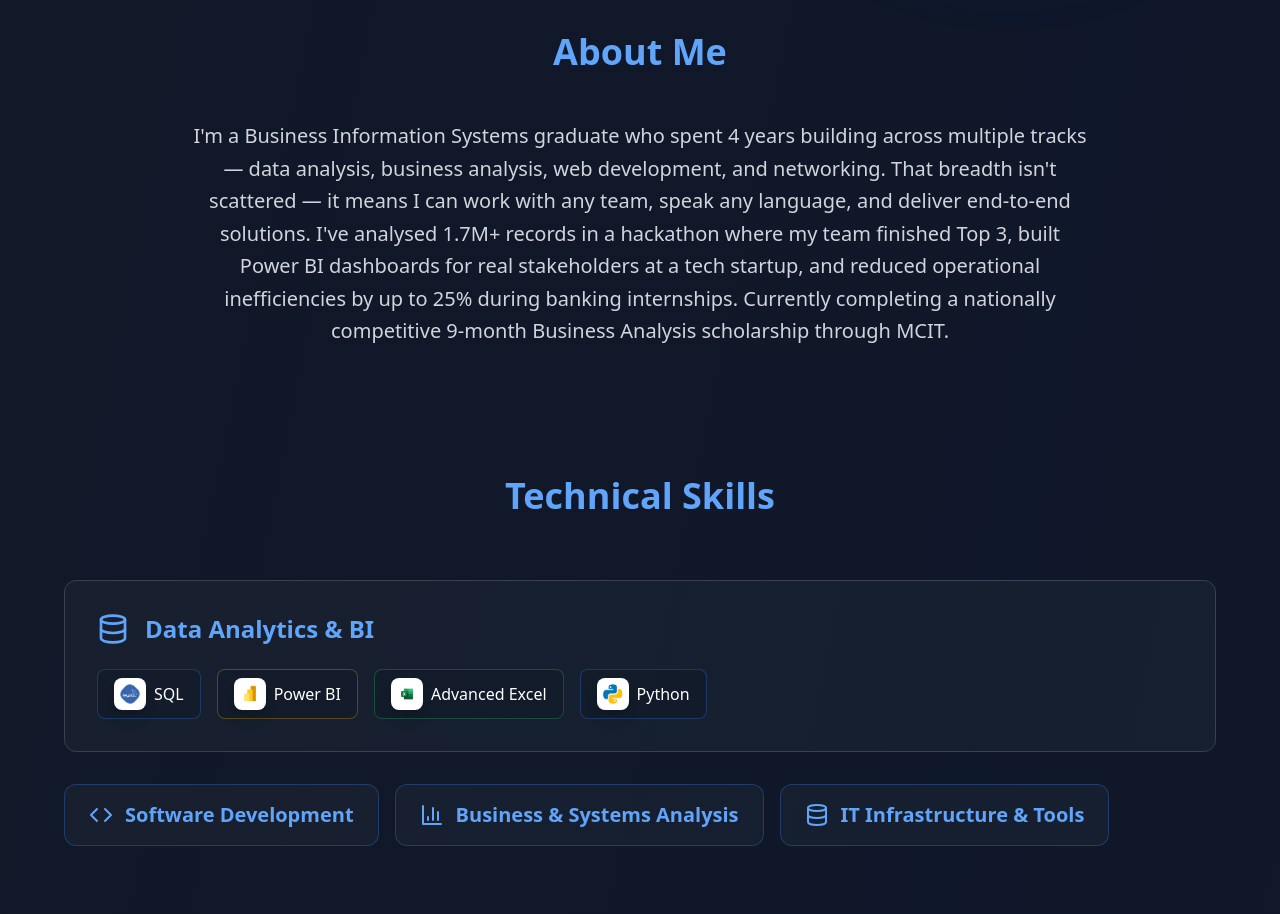
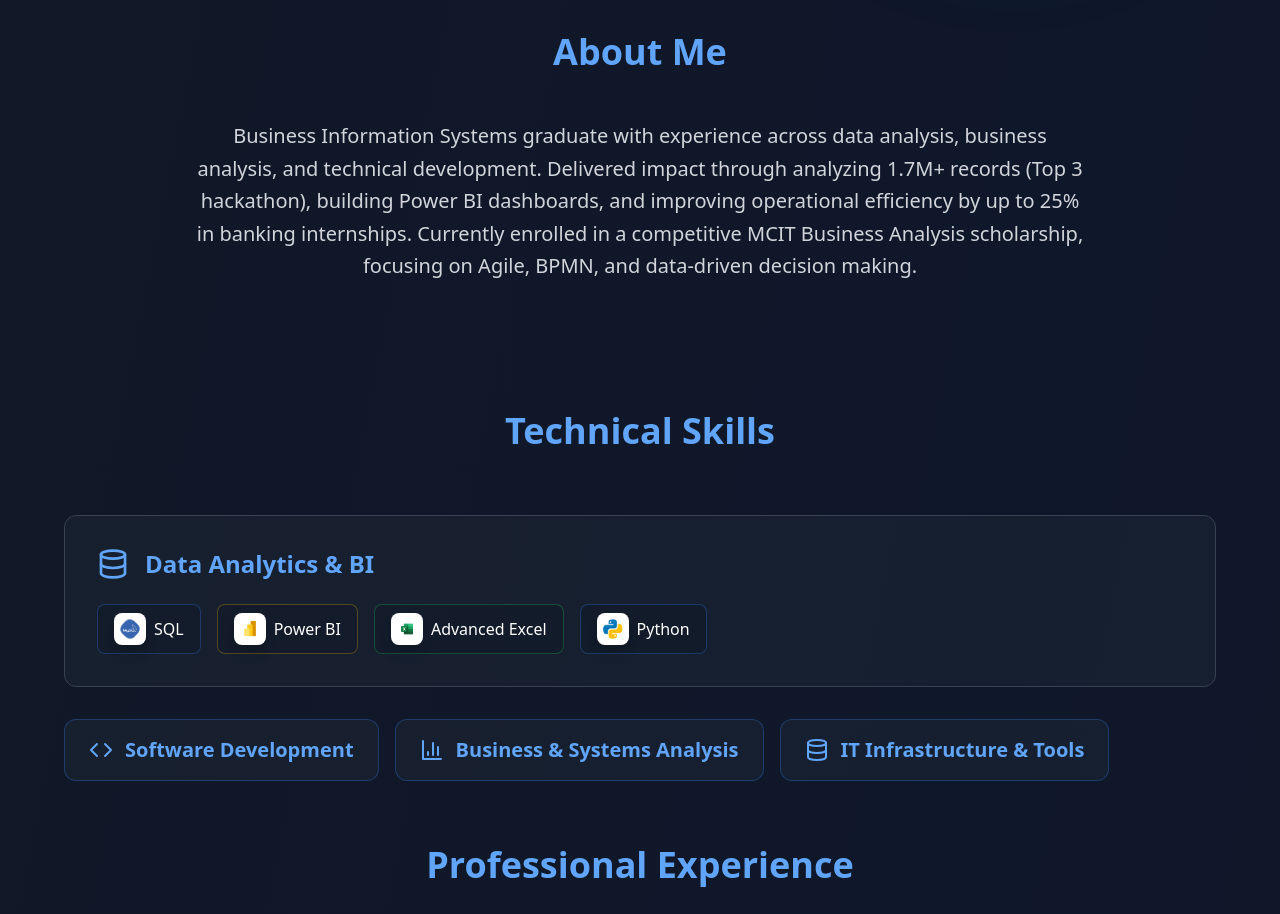
Before and after one commit to tokagabr/Portfolio_Tokagabr, a React (Vite) app: page / in a window 1280 px wide. Shown: the part 800-1714 px from the top of the page. Built offline with nearby package versions, Linux system fonts and the light colour scheme.

Commit message:
Update project link and refine About Me section
Updated the project link and revised the About Me section for clarity and conciseness.

```diff
--- a/src/App.tsx
+++ b/src/App.tsx
@@ -79,7 +79,7 @@ function App() {
                   <ChevronDown className="w-5 h-5" />
                 </a>
                 <a
-                  href="https://drive.google.com/file/d/1_-nLebkoxdaoMx_3FDfe7tpHws4UXcsL/view?usp=sharing"
+                  href="https://drive.google.com/file/d/1xlgrvWBPDZSmXHVwto1eCszRVc8_5Bhh/view?usp=drive_link"
                   target="_blank"
                   rel="noopener noreferrer"
                   className="px-8 py-3 bg-gray-800 hover:bg-gray-700 text-white rounded-lg font-semibold transition-all transform hover:scale-105 border border-gray-700 hover:border-blue-400 flex items-center justify-center gap-2"
@@ -129,16 +129,9 @@ function App() {
 
           <div className="max-w-4xl mx-auto">
             <p className="text-xl text-gray-300 leading-relaxed text-center">
-              I'm a Business Information Systems graduate who spent 4 years building
-              across multiple tracks &mdash; data analysis, business analysis, web development,
-              and networking. That breadth isn't scattered &mdash; it means I can work with
-              any team, speak any language, and deliver end-to-end solutions.
-
-              I've analysed 1.7M+ records in a hackathon where my team finished Top 3,
-              built Power BI dashboards for real stakeholders at a tech startup, and
-              reduced operational inefficiencies by up to 25% during banking internships.
-              Currently completing a nationally competitive 9-month Business Analysis
-              scholarship through MCIT.
+             Business Information Systems graduate with experience across data analysis, business analysis, and technical development.
+             Delivered impact through analyzing 1.7M+ records (Top 3 hackathon), building Power BI dashboards, and improving operational efficiency by up to 25% in banking internships.
+             Currently enrolled in a competitive MCIT Business Analysis scholarship, focusing on Agile, BPMN, and data-driven decision making.
             </p>
           </div>
         </div>
```
